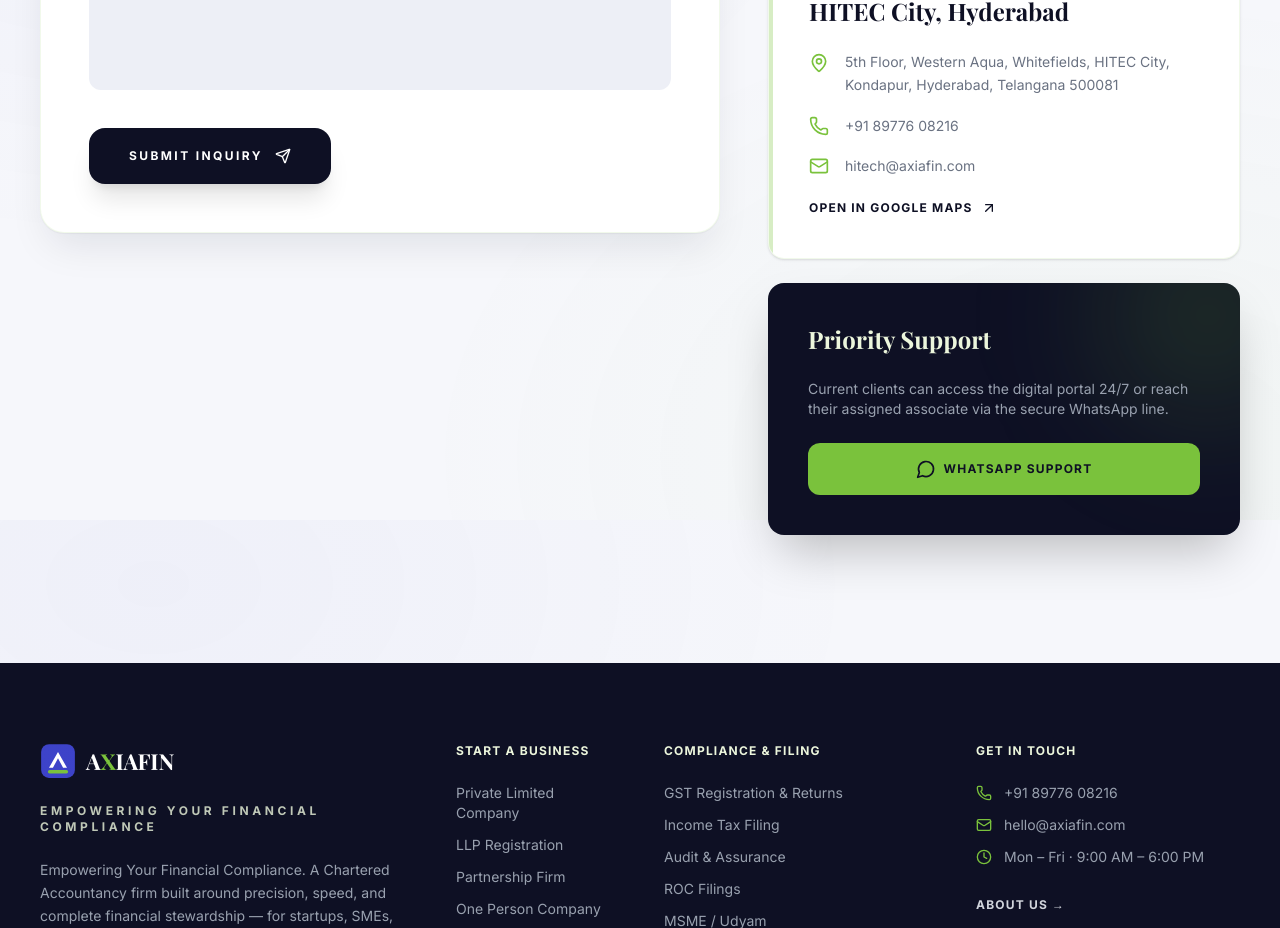
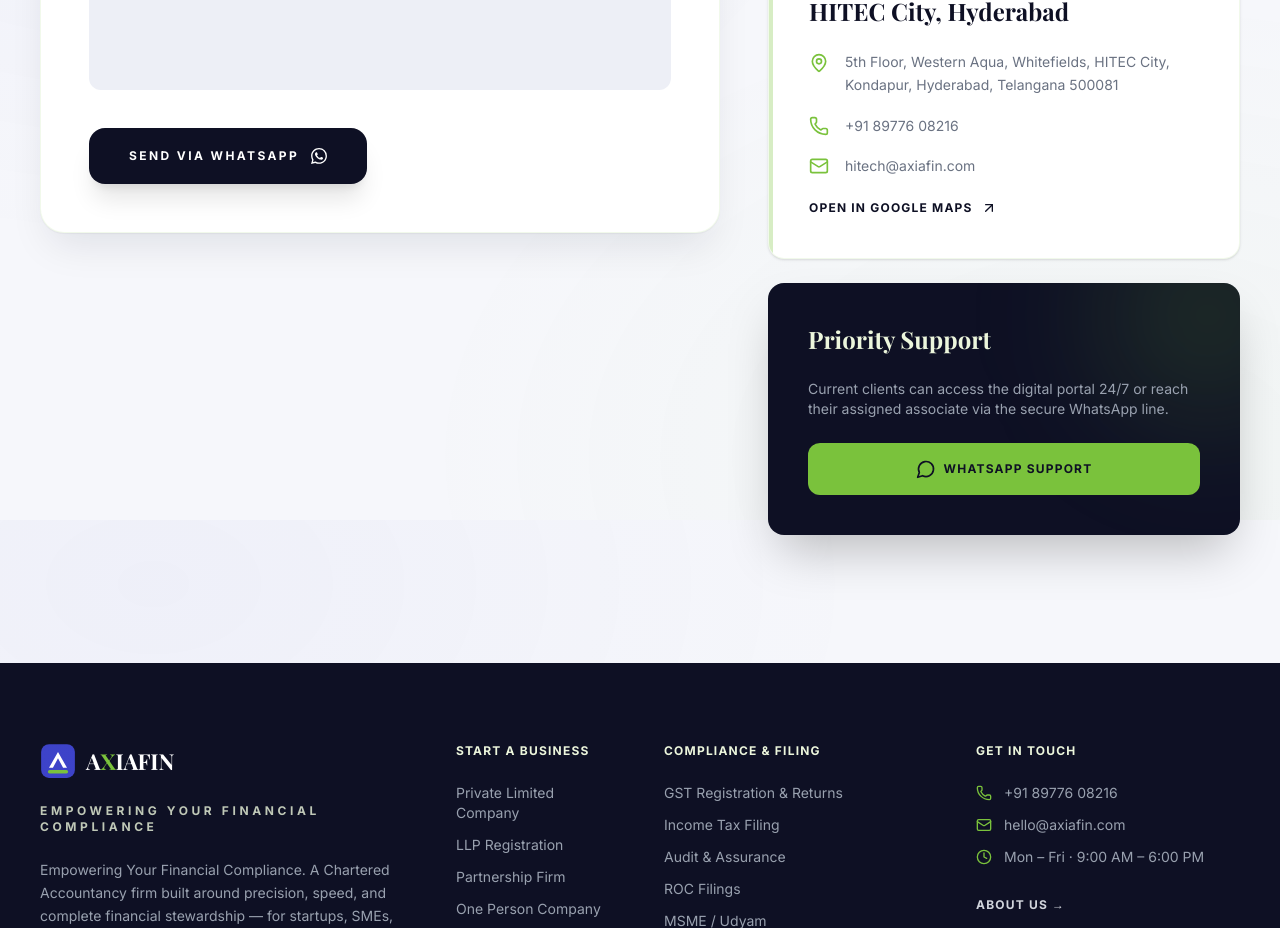
Before and after one commit to AshwinSharma-git/ca-sandeep-nalla, a Next.js app: page /contact in a window 1280 px wide. Shown: the part 1080-2008 px from the top of the page. Built offline with nearby package versions, Linux system fonts and the light colour scheme.

Commit message:
contact form update

```diff
--- a/src/components/sections/ContactForm.tsx
+++ b/src/components/sections/ContactForm.tsx
@@ -1,9 +1,10 @@
 "use client";
 
 import { useState, type FormEvent } from "react";
-import { Send, CheckCircle2 } from "lucide-react";
+import { CheckCircle2 } from "lucide-react";
+import { siteConfig } from "@/lib/site-config";
 
-type Status = "idle" | "submitting" | "success" | "error";
+type Status = "idle" | "success";
 
 const serviceOptions = [
   "Corporate Audit & Assurance",
@@ -15,15 +16,40 @@
   "Wealth Management",
 ];
 
+// WhatsApp business number — digits only, no + or spaces
+const WHATSAPP_NUMBER = siteConfig.contact.whatsapp.replace(/[^\d]/g, "");
+
 export function ContactForm() {
   const [status, setStatus] = useState<Status>("idle");
 
-  async function handleSubmit(e: FormEvent<HTMLFormElement>) {
+  function handleSubmit(e: FormEvent<HTMLFormElement>) {
     e.preventDefault();
-    setStatus("submitting");
-    await new Promise((r) => setTimeout(r, 700));
+    const form = e.currentTarget;
+    const data = new FormData(form);
+
+    const name = String(data.get("name") ?? "").trim();
+    const email = String(data.get("email") ?? "").trim();
+    const service = String(data.get("service") ?? "").trim();
+    const message = String(data.get("message") ?? "").trim();
+
+    // Build a clean, line-broken WhatsApp message
+    const lines = [
+      "*New Service Inquiry — AXIAFIN Website*",
+      "",
+      `*Name:* ${name || "—"}`,
+      `*Email:* ${email || "—"}`,
+      `*Service Required:* ${service || "—"}`,
+      "",
+      "*Message:*",
+      message || "—",
+    ];
+    const text = encodeURIComponent(lines.join("\n"));
+    const url = `https://wa.me/${WHATSAPP_NUMBER}?text=${text}`;
+
+    // Open WhatsApp in a new tab (web on desktop, app on mobile)
+    window.open(url, "_blank", "noopener,noreferrer");
     setStatus("success");
-    (e.target as HTMLFormElement).reset();
+    form.reset();
   }
 
   return (
@@ -86,14 +112,10 @@
       <div className="flex flex-col sm:flex-row sm:items-center gap-6">
         <button
           type="submit"
-          disabled={status === "submitting"}
-          className="group px-10 py-5 bg-ink text-white rounded-2xl font-bold uppercase tracking-[0.2em] text-xs flex items-center justify-center gap-3 hover:bg-ink-light transition-all shadow-xl disabled:opacity-60 disabled:cursor-not-allowed"
+          className="group px-10 py-5 bg-ink text-white rounded-2xl font-bold uppercase tracking-[0.2em] text-xs flex items-center justify-center gap-3 hover:bg-ink-light transition-all shadow-xl"
         >
-          {status === "submitting" ? "Sending…" : "Submit Inquiry"}
-          <Send
-            className="w-4 h-4 group-hover:translate-x-1 group-hover:-translate-y-1 transition-transform"
-            aria-hidden="true"
-          />
+          Send via WhatsApp
+          <WhatsAppIcon className="w-4 h-4 group-hover:scale-110 transition-transform" />
         </button>
 
         {status === "success" && (
@@ -101,11 +123,8 @@
             role="status"
             className="inline-flex items-center gap-2 text-sm text-ink font-medium"
           >
-            <CheckCircle2
-              className="w-5 h-5 text-lime"
-              aria-hidden="true"
-            />
-            Thank you — our team will respond within one business day.
+            <CheckCircle2 className="w-5 h-5 text-lime" aria-hidden="true" />
+            Opening WhatsApp — please send the pre-filled message to complete your inquiry.
           </p>
         )}
       </div>
@@ -145,3 +164,16 @@
     </div>
   );
 }
+
+function WhatsAppIcon({ className }: { className?: string }) {
+  return (
+    <svg
+      viewBox="0 0 24 24"
+      fill="currentColor"
+      className={className}
+      aria-hidden="true"
+    >
+      <path d="M17.472 14.382c-.297-.149-1.758-.867-2.03-.967-.273-.099-.471-.149-.67.15-.197.297-.767.966-.94 1.164-.173.198-.347.223-.644.075-.297-.15-1.255-.463-2.39-1.475-.883-.788-1.48-1.761-1.653-2.059-.173-.297-.018-.458.13-.606.134-.133.298-.347.446-.52.149-.174.198-.298.298-.497.099-.198.05-.371-.025-.52-.075-.149-.669-1.612-.916-2.207-.242-.579-.487-.5-.669-.51l-.57-.01a1.1 1.1 0 00-.795.372c-.272.297-1.04 1.016-1.04 2.479s1.065 2.876 1.213 3.074c.149.198 2.096 3.2 5.077 4.487.71.306 1.263.489 1.694.625.712.227 1.36.195 1.871.118.571-.085 1.758-.719 2.006-1.413.248-.694.248-1.289.173-1.413-.074-.124-.272-.198-.57-.347m-5.421 7.403h-.004a9.87 9.87 0 01-5.031-1.378l-.361-.214-3.741.982.998-3.648-.235-.374a9.86 9.86 0 01-1.51-5.26c.001-5.45 4.436-9.884 9.888-9.884 2.64 0 5.122 1.03 6.988 2.898a9.825 9.825 0 012.893 6.994c-.003 5.45-4.437 9.884-9.885 9.884m8.413-18.297A11.815 11.815 0 0012.05 0C5.495 0 .16 5.335.157 11.892c0 2.096.547 4.142 1.588 5.945L.057 24l6.305-1.654a11.882 11.882 0 005.683 1.448h.005c6.554 0 11.89-5.335 11.893-11.893a11.821 11.821 0 00-3.48-8.413Z" />
+    </svg>
+  );
+}
```
